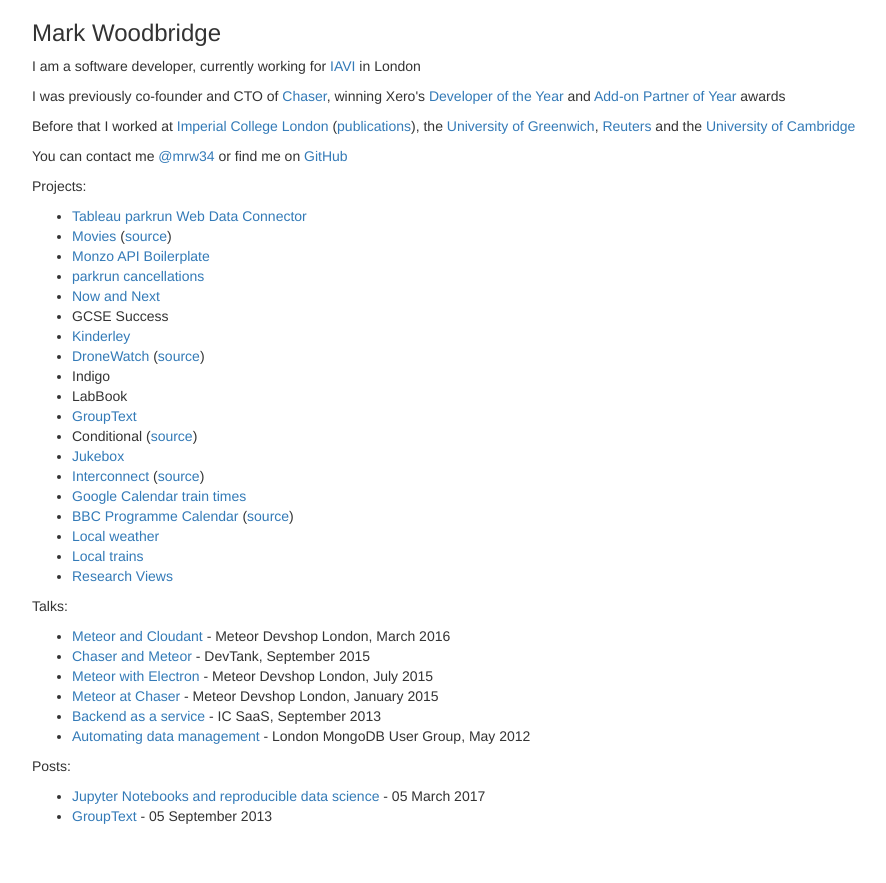
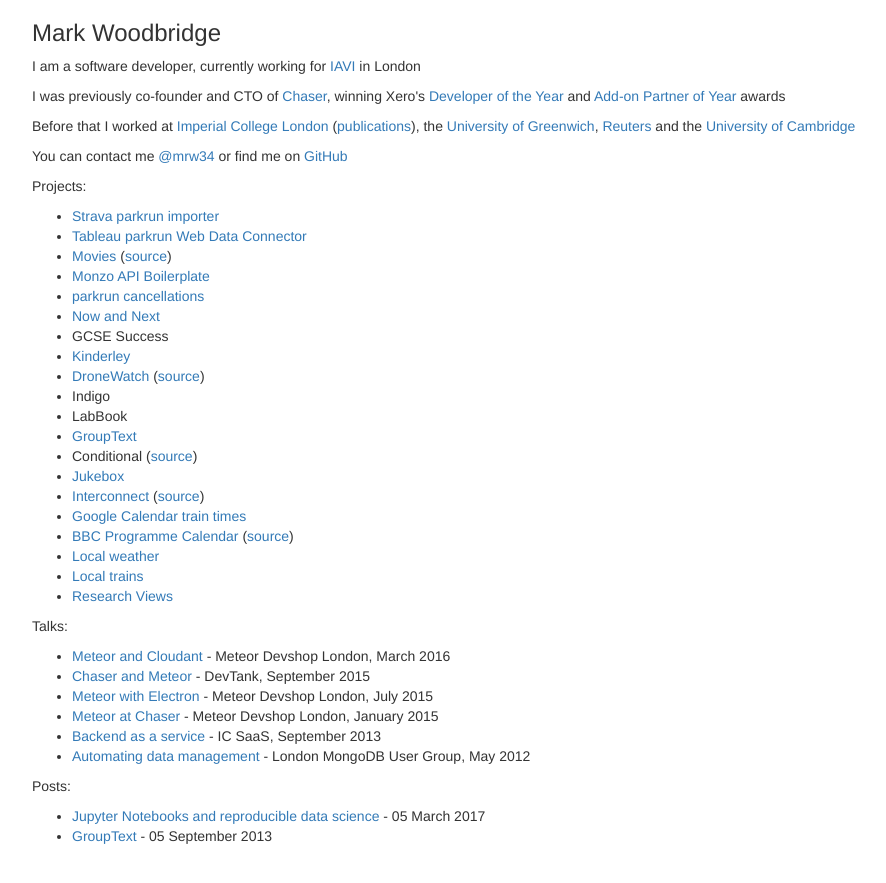
Before and after one commit to mrw34/mrw34.github.com, a Jekyll site: the page built from index.html, in a window 1280 px wide. Shown: the top 883 px of the page, without its empty margins (38-924 px from the left). Built offline with Jekyll 4.4.1, drawn with Linux system fonts in a browser that asks for light colours.

Commit message:
Add Strava

```diff
--- a/index.html
+++ b/index.html
@@ -10,6 +10,7 @@
 	<p>You can contact me <a href="https://twitter.com/mrw34" itemprop="contactPoint">@mrw34</a> or find me on <a href="https://github.com/mrw34?tab=repositories">GitHub</a></p>
 	<p>Projects:</p>
 	<ul>
+		<li><a href="https://strava.markwoodbridge.com">Strava parkrun importer</a>
 		<li><a href="https://parkrun-webdataconnector.now.sh">Tableau parkrun Web Data Connector</a>
 		<li><a href="https://movies.now.sh">Movies</a> (<a href="https://github.com/mrw34/movies">source</a>)</li>
 		<!--li><a href="https://monzo.markwoodbridge.com/">Monzo Worldwide</a></li-->
```
